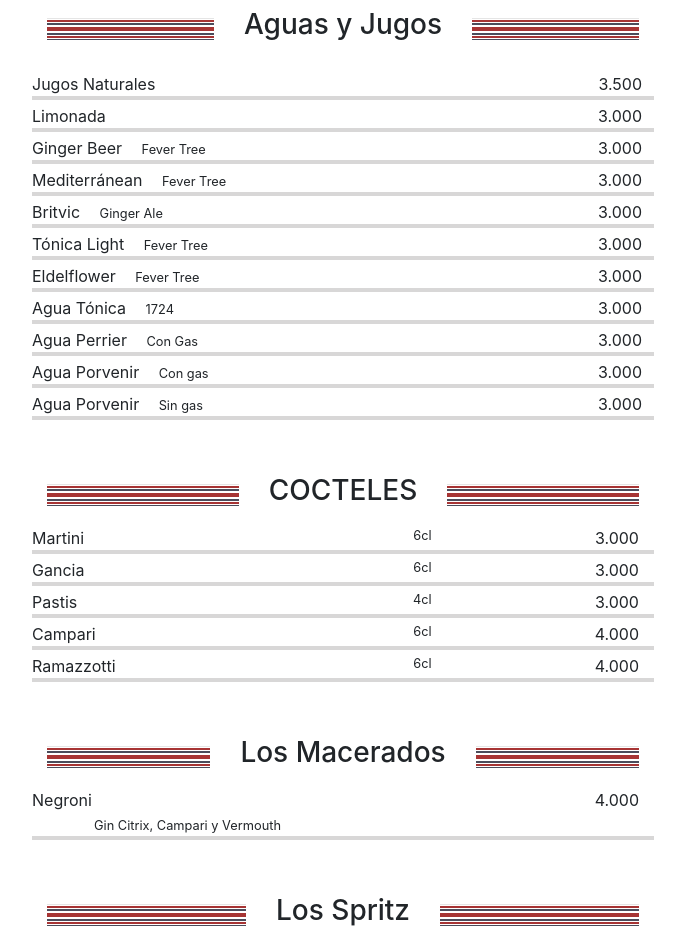
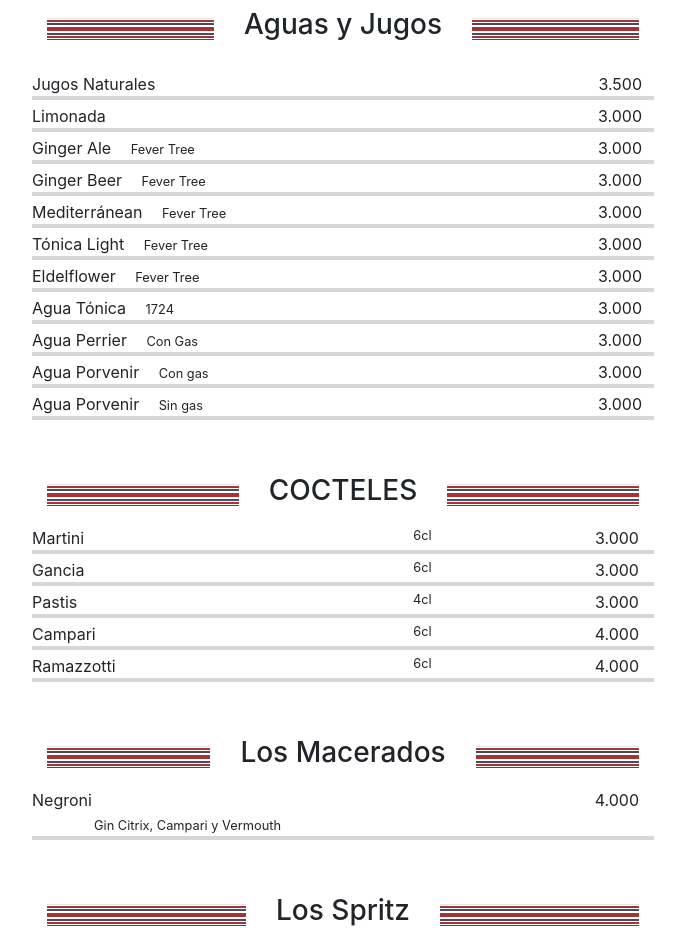
Before and after one commit to durbonca/Menu-QR-Google-sheet, a React (Create React App) app: page /Beer in a window 1280 px wide. Shown: the part 860-1793 px from the top of the page, without its empty margins (297-982 px from the left). Built offline with nearby package versions, Linux system fonts and the light colour scheme.

Commit message:
Update dataBeer.js

```diff
--- a/src/data/dataBeer.js
+++ b/src/data/dataBeer.js
@@ -35,10 +35,10 @@ const dataBeer = [
         [
             { id: 1, name: 'Jugos Naturales', description: '', price: '3.500'},
             { id: 2, name: 'Limonada', description: '', price: '3.000' },
-            /* { id: 3, name: 'Ginger Ale', description: 'Fever Tree', price: '3.000' },  */
+            { id: 3, name: 'Ginger Ale', description: 'Fever Tree', price: '3.000' },
             { id: 4, name: 'Ginger Beer', description: 'Fever Tree', price: '3.000' },
             { id: 5, name: 'Mediterránean', description: 'Fever Tree', price: '3.000' },
-            { id: 51, name: 'Britvic', description: 'Ginger Ale', price: '3.000' },
+            /* { id: 51, name: 'Britvic', description: 'Ginger Ale', price: '3.000' }, */
             { id: 6, name: 'Tónica Light', description: 'Fever Tree', price: '3.000' },
             { id: 7, name: 'Eldelflower', description: 'Fever Tree', price: '3.000' },
             { id: 8, name: 'Agua Tónica', description: '1724', price: '3.000' },
```
